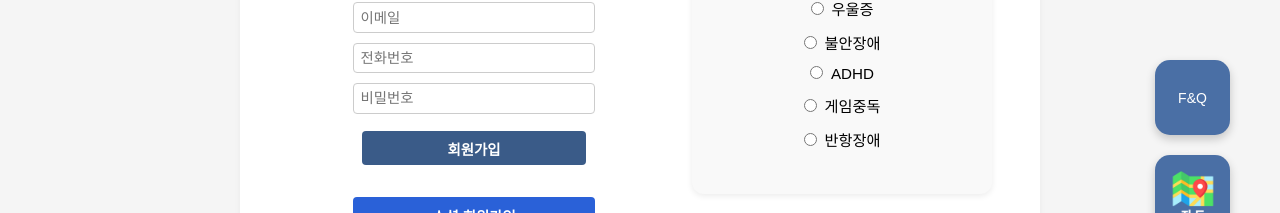
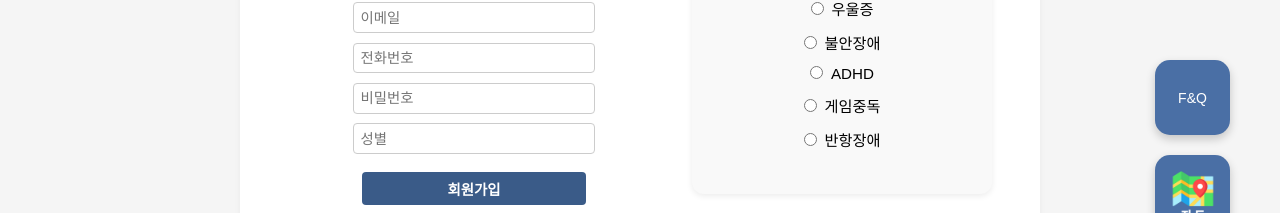
Before and after one commit to nn98/Mind_bridge, a React (Create React App) app: page /signup in a window 1280 px wide. Shown: the part 220-433 px from the top of the page. Built offline with nearby package versions, Linux system fonts and the light colour scheme; no server answers.

Commit message:
mysql2 설치
json 정보 전달용 api 파일 생성

회원가입 정보 입력 및 정보 보내는 작업 확인

입력란에 성별 추가

userdao.js 생성
db.js 생성 (김정연 07-14)

```diff
--- a/package.json
+++ b/package.json
@@ -12,6 +12,7 @@
     "@testing-library/user-event": "^13.5.0",
     "axios": "^1.10.0",
     "clerk": "^0.8.3",
+    "mysql2": "^3.14.2",
     "papaparse": "^5.5.3",
     "react": "^19.1.0",
     "react-dom": "^19.1.0",
--- /dev/null
+++ b/src/api/authApi.js
@@ -0,0 +1,14 @@
+import axios from 'axios';
+
+
+const BASE_URL = 'http://localhost:8080/api/auth';
+
+
+
+export const signup = async (userData) => {
+  return axios.post(`${BASE_URL}/signup`, userData);
+};
+
+export const login = async (credentials) => {
+  return axios.post(`${BASE_URL}/login`, credentials);
+};
--- /dev/null
+++ b/src/api/userApi.js
@@ -0,0 +1,5 @@
+import axios from 'axios';
+
+export const registerUser = (userData) => {
+  return axios.post('http://localhost:8080/api/users/register', userData);
+};
--- a/src/components/AuthSection.js
+++ b/src/components/AuthSection.js
@@ -1,5 +1,9 @@
 import { Link } from 'react-router-dom';
 import { SignInButton, SignUpButton } from '@clerk/clerk-react';
+//
+import React, { useState } from 'react';
+import { signup, login } from '../api/authApi';
+
 
 const AuthSection = ({
   type,
@@ -10,21 +14,76 @@ const AuthSection = ({
   signupState,
   setSignupState
 }) => {
+  //
+  const [formData, setFormData] = useState({
+    username: '',
+    password: '',
+    tel: '',
+    gender: '',
+    email: '',
+    mentalState: '',
+  });
+  //
+  const handleChange = (e) => {
+    const { name, value } = e.target;
+    console.log('name:', name, 'value:', value);
+    setFormData((prev) => ({ ...prev, [name]: value }));
+  };
+
+  //
+  const handleSubmit = async () => {
+    try {
+      if (type === 'signup') {
+
+        console.log('보낼 데이터:', {
+          ...formData,
+          mentalState: signupState
+        });
+
+        await signup({
+          user_id: formData.username,
+          user_pw: formData.password,
+          phone: formData.tel,
+          gender: formData.gender,
+          mentalState: formData.mentalState,
+        });
+
+        alert('회원가입 성공!');
+      } else {
+        await login({
+          user_id: formData.username,
+          user_pw: formData.password,
+        });
+        alert('로그인 성공!');
+      }
+    } catch (err) {
+      alert('에러 발생: ' + err.message);
+    }
+  };
+
   return (
     <section className={`form-section${type === 'signup' ? ' form-section-flex' : ''}`}>
       <div className="form-left">
         <h2>{sectionLabels[type]}</h2>
 
+
+
         {formInputs[type].map((input, i) => (
           <input
             key={i}
             type={input.type}
+            name={input.name}
             placeholder={input.placeholder}
+            value={formData[input.name] || ''}
+            onChange={handleChange}
             className="input"
           />
         ))}
 
-        <button className="login-button">{buttonLabels[type]}</button>
+
+        <button className="login-button" onClick={handleSubmit}>
+          {buttonLabels[type]}
+        </button>
 
         <div className="social-buttons">
           {type === 'login' ? (
--- a/src/constants/formInputs.js
+++ b/src/constants/formInputs.js
@@ -4,10 +4,11 @@ export const formInputs = {
     { type: 'password', placeholder: '비밀번호' },
   ],
   signup: [
-    { type: 'text', placeholder: '이름' },
-    { type: 'email', placeholder: '이메일' },
-    { type: 'tel', placeholder: '전화번호' },
-    { type: 'password', placeholder: '비밀번호' },
+    { type: 'text', placeholder: '이름' , name:'username' },
+    { type: 'email', placeholder: '이메일', name:'email' },
+    { type: 'tel', placeholder: '전화번호', name:'tel'},
+    { type: 'password', placeholder: '비밀번호' , name:'password' },
+    { type: 'gender', placeholder: '성별', name:'gender'},
   ],
   'find-id': [
     { type: 'text', placeholder: '이름' },
```
Also changed, not shown: src/config/db.js (added), src/models/userDao.js (added), 1 other file (tests, documents, lock files or other folders).
